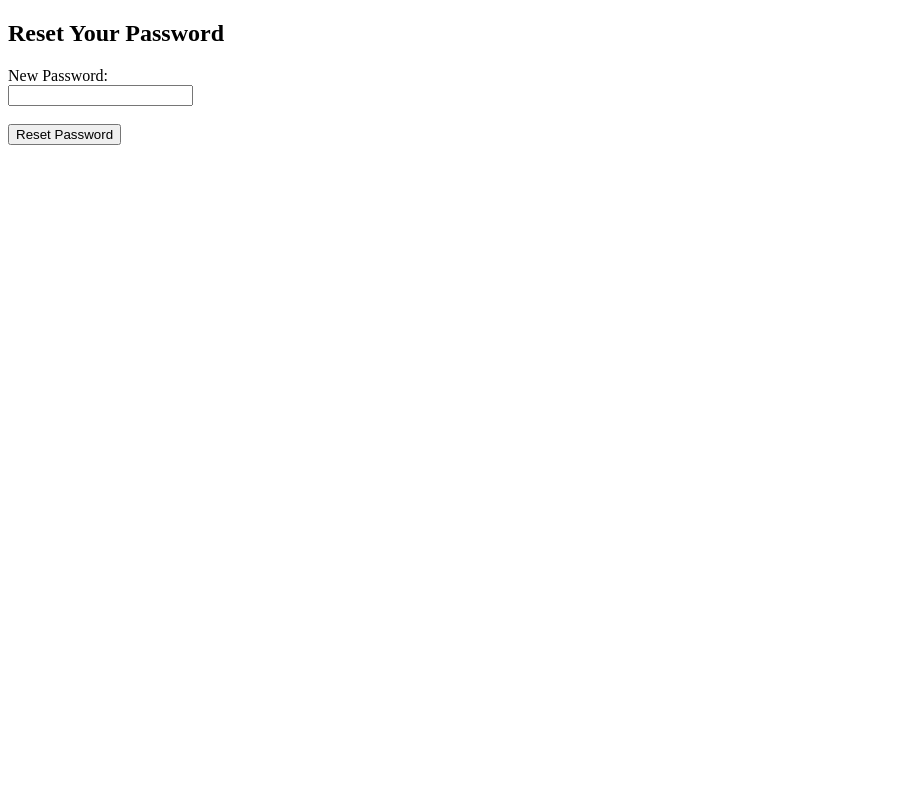
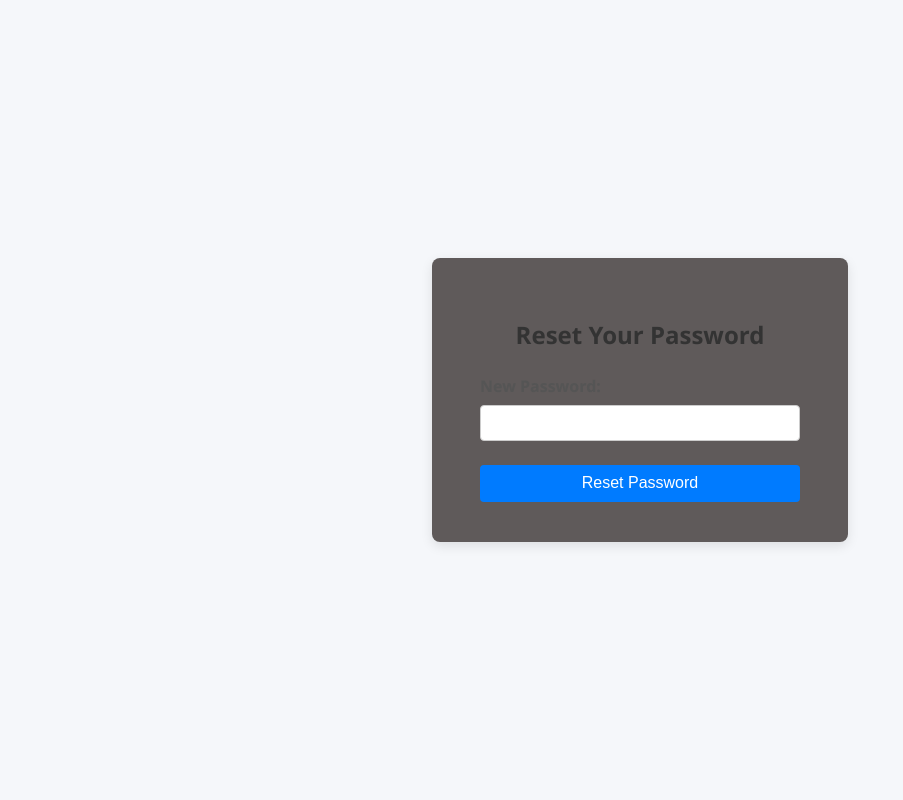
Before and after one commit to Kai-Hao2002/GenAI_backend, a Django app: template templates/accounts/password_reset_form.html in a window 1280 px wide. Shown: the whole page, without its empty margins (0-903 px from the left). Run offline with Django 5.2, Linux system fonts and the light colour scheme; the template is opened without the code that fills it, so the values that code supplies are empty.

Commit message:
update-deploy

```diff
--- a/accounts/urls.py
+++ b/accounts/urls.py
@@ -10,8 +10,8 @@ urlpatterns = [
     path('', AccountDetailView.as_view(), name='account-detail'),
     path('account-update/', AccountUpdateView.as_view(), name='account-update'),
     path('account-delete/', AccountDeleteView.as_view(), name='account-delete'),
-    path('accounts/password-reset/', PasswordResetRequestView.as_view(), name='password_reset'),
-    path('accounts/reset-password-confirm/<uidb64>/<token>/', PasswordResetConfirmView.as_view(), name='password_reset_confirm'),
+    path('password-reset/', PasswordResetRequestView.as_view(), name='password_reset'),
+    path('reset-password-confirm/<uidb64>/<token>/', PasswordResetConfirmView.as_view(), name='password_reset_confirm'),
 
 
 ]
--- a/templates/accounts/password_reset_form.html
+++ b/templates/accounts/password_reset_form.html
@@ -1,15 +1,78 @@
 <!DOCTYPE html>
-<html>
+<html lang="en">
 <head>
+    <meta charset="UTF-8" />
+    <meta name="viewport" content="width=device-width, initial-scale=1" />
     <title>Reset Password</title>
+    <style>
+        body {
+            background: #f5f7fa;
+            font-family: 'Segoe UI', Tahoma, Geneva, Verdana, sans-serif;
+            display: flex;
+            justify-content: center;
+            align-items: center;
+            height: 100vh;
+            margin: 0;
+        }
+        .container {
+            background: rgb(95, 90, 90);
+            padding: 2.5rem 3rem;
+            border-radius: 8px;
+            box-shadow: 0 4px 12px rgba(0,0,0,0.1);
+            width: 320px;
+            text-align: center;
+        }
+        h2 {
+            margin-bottom: 1.5rem;
+            color: #333;
+        }
+        label {
+            display: block;
+            text-align: left;
+            margin-bottom: 0.5rem;
+            font-weight: 600;
+            color: #555;
+        }
+        input[type="password"] {
+            width: 100%;
+            padding: 0.5rem 0.75rem;
+            border: 1px solid #ccc;
+            border-radius: 4px;
+            font-size: 1rem;
+            margin-bottom: 1.5rem;
+            box-sizing: border-box;
+            transition: border-color 0.2s ease;
+        }
+        input[type="password"]:focus {
+            border-color: #007bff;
+            outline: none;
+            box-shadow: 0 0 4px rgba(0,123,255,0.5);
+        }
+        button {
+            background-color: #007bff;
+            border: none;
+            padding: 0.6rem 1.2rem;
+            color: white;
+            font-size: 1rem;
+            border-radius: 4px;
+            cursor: pointer;
+            transition: background-color 0.2s ease;
+            width: 100%;
+        }
+        button:hover {
+            background-color: #0056b3;
+        }
+    </style>
 </head>
 <body>
-    <h2>Reset Your Password</h2>
-    <form method="POST">
-        {% csrf_token %}
-        <label for="new_password">New Password:</label><br>
-        <input type="password" id="new_password" name="new_password" required><br><br>
-        <button type="submit">Reset Password</button>
-    </form>
+    <div class="container">
+        <h2>Reset Your Password</h2>
+        <form method="POST">
+            {% csrf_token %}
+            <label for="new_password">New Password:</label>
+            <input type="password" id="new_password" name="new_password" required />
+            <button type="submit">Reset Password</button>
+        </form>
+    </div>
 </body>
 </html>
```
